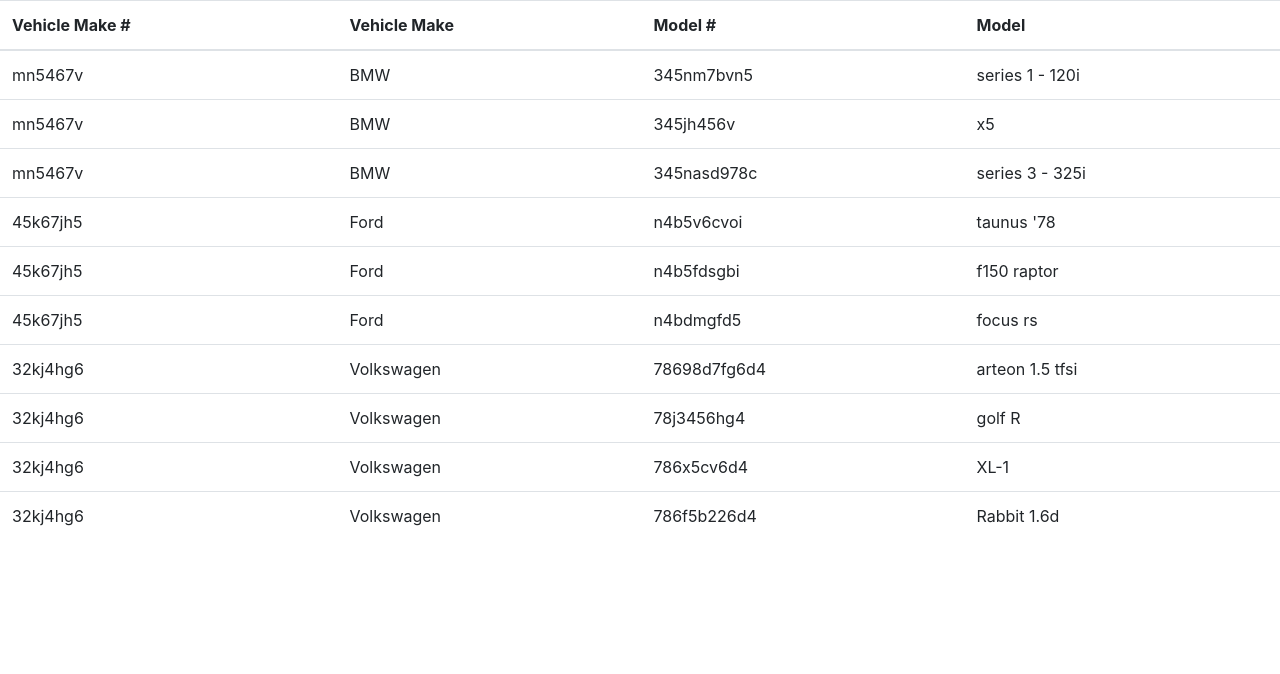
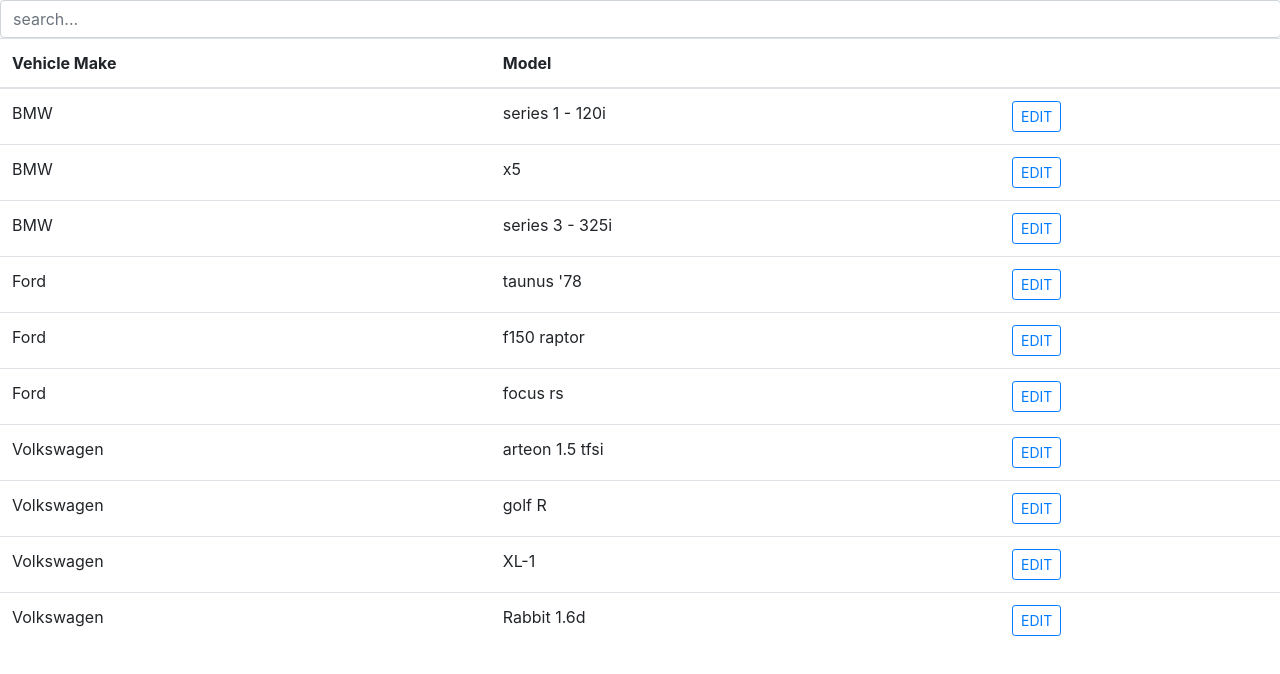
Before and after one commit to turpija/front, a React (Create React App) app: page / in a window 1280 px wide. Shown: the top 674 px of the page. Built offline with nearby package versions, Linux system fonts and the light colour scheme.

Commit message:
vehicle list, search ... samo interfejs

```diff
--- a/src/App.js
+++ b/src/App.js
@@ -1,12 +1,14 @@
 import React from "react";
 import "./App.css";
 import { observable } from "mobx";
-import VehicleMakeList from "./components/VehicleMakeList";
+import VehicleList from "./components/VehicleList";
+import Search from "./components/Search";
 
 function App() {
   return (
     <div>
-      <VehicleMakeList />
+      <Search />
+      <VehicleList />
     </div>
   );
 }
--- /dev/null
+++ b/src/components/Search.jsx
@@ -0,0 +1,21 @@
+import React, { Component } from "react";
+import { reaction } from "mobx";
+
+class Search extends Component {
+  state = {};
+  render() {
+    return (
+      <div className="input-group-prepend">
+        <input
+          type="text"
+          className="form-control"
+          placeholder="search..."
+          aria-label="search"
+          aria-describedby="addon-wrapping"
+        />
+      </div>
+    );
+  }
+}
+
+export default Search;
--- /dev/null
+++ b/src/components/VehicleList.jsx
@@ -0,0 +1,60 @@
+import React, { Component } from "react";
+import { getVehicleMakes } from "../VehicleMakeDB";
+import { getVehicleModels } from "../VehicleModelDB";
+
+class VehicleList extends Component {
+  state = {
+    vehicleMakes: getVehicleMakes(),
+    vehicleModels: getVehicleModels()
+  };
+
+  handleEdit = model => {
+    //console.log(model);
+  };
+
+  renderModelCell(vehMake) {
+    //render models with matching id for make
+    const renderModels = this.state.vehicleModels.filter(
+      id => vehMake.Id === id.MakeId
+    );
+    return renderModels.map(model => (
+      <tr key={model.Id}>
+        {/* <td>{vehMake.Id}</td> */}
+        <td>{vehMake.Name}</td>
+        {/* <td>{model.Id}</td> */}
+        <td>{model.Name}</td>
+        <td>
+          <button
+            onClick={() => this.handleEdit(model)}
+            className="btn btn-outline-primary btn-sm"
+          >
+            EDIT
+          </button>
+        </td>
+      </tr>
+    ));
+  }
+
+  render() {
+    return (
+      <div>
+        <table className="table">
+          <thead>
+            <tr>
+              {/* <th scope="col">Vehicle Make #</th> */}
+              <th scope="col">Vehicle Make</th>
+              {/* <th scope="col">Model #</th> */}
+              <th scope="col">Model</th>
+              <th></th>
+            </tr>
+          </thead>
+          <tbody>
+            {this.state.vehicleMakes.map(item => this.renderModelCell(item))}
+          </tbody>
+        </table>
+      </div>
+    );
+  }
+}
+
+export default VehicleList;
--- a/src/components/VehicleMakeList.jsx
+++ /dev/null
@@ -1,48 +0,0 @@
-import React, { Component } from "react";
-import { getVehicleMakes } from "./../VehicleMakeDB";
-import { getVehicleModels } from "./../VehicleModelDB";
-
-const vehicleMakes = getVehicleMakes();
-const vehicleModels = getVehicleModels();
-
-//console.log(vehicleMakes);
-//console.log(vehicleModels);
-
-class VehicleMakeList extends Component {
-  renderModelCell(vehMake) {
-    //console.log(vehMake);
-
-    const renderModels = vehicleModels.filter(id => vehMake.Id === id.MakeId);
-    //console.log(renderModels);
-    // if vehMake ID = makeID printout <td's> in table
-
-    return renderModels.map(model => (
-      <tr key={model.Id}>
-        <td>{vehMake.Id}</td>
-        <td>{vehMake.Name}</td>
-        <td>{model.Id}</td>
-        <td>{model.Name}</td>
-      </tr>
-    ));
-  }
-
-  render() {
-    return (
-      <div>
-        <table className="table">
-          <thead>
-            <tr>
-              <th scope="col">Vehicle Make #</th>
-              <th scope="col">Vehicle Make</th>
-              <th scope="col">Model #</th>
-              <th scope="col">Model</th>
-            </tr>
-          </thead>
-          <tbody>{vehicleMakes.map(item => this.renderModelCell(item))}</tbody>
-        </table>
-      </div>
-    );
-  }
-}
-
-export default VehicleMakeList;
```
